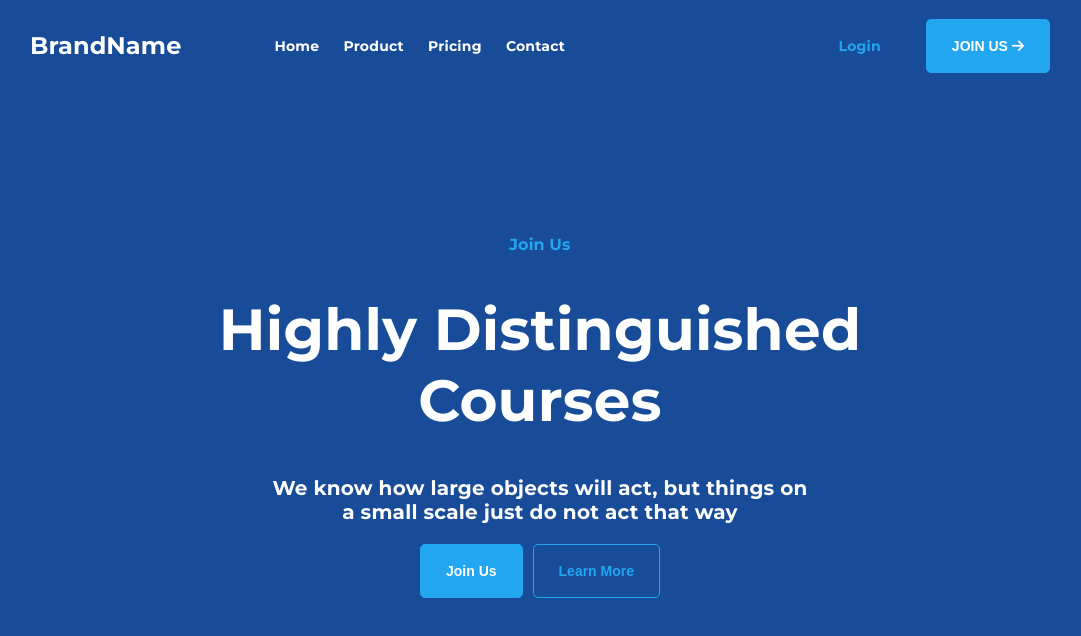
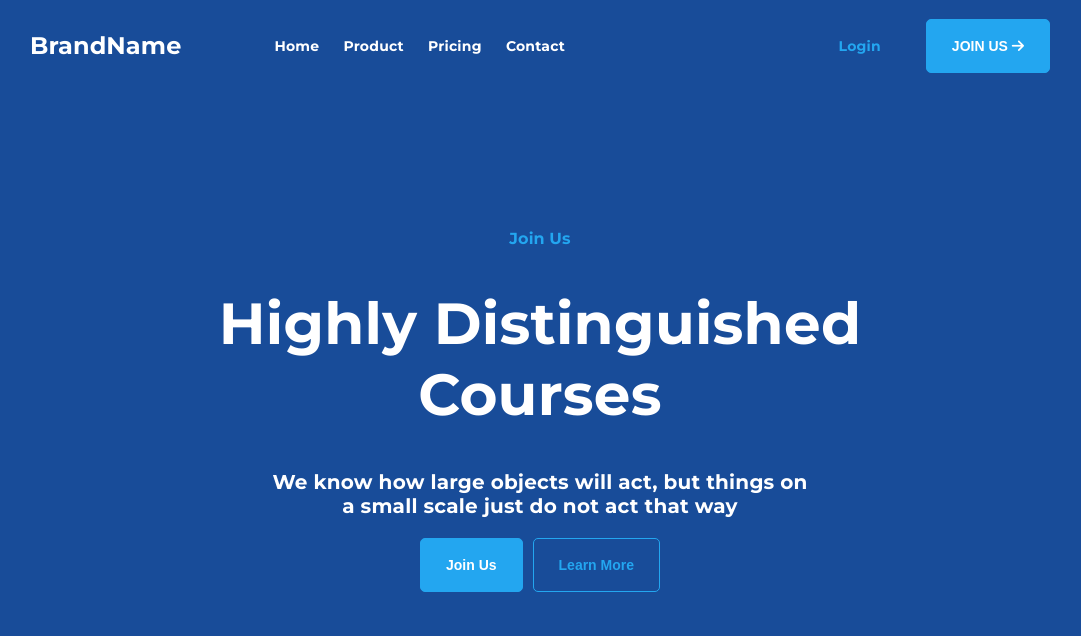
Before and after one commit to dawilles/Wish-Course, a plain HTML site: page index.html in a window 1280 px wide. Shown: the whole page, without its empty margins (100-1181 px from the left). Drawn offline with Linux system fonts and the light colour scheme.

Commit message:
fix wrapper problem

```diff
--- a/index.html
+++ b/index.html
@@ -41,7 +41,7 @@
     <!-- -------------------------------------------  -->
     <main class="main">
 
-        <section class="section section-primary">
+        <section class="section-full-height section-primary">
             <div class="container">
                 <div class="wrapper">
                     <h5 class="tag">Join Us</h5>
--- a/style.css
+++ b/style.css
@@ -83,21 +83,20 @@ a,
 	color: #23a6f0;
 }
 
-.section {
+.section-full-height {
 	min-height: 100vh;
 }
 .section-primary {
+	display: flex;
+	align-items: center;
 	background-color: #184c99;
 }
 .wrapper {
-	position: relative;
-	margin: auto;
-	padding-top: 215px;
 	max-width: 686px;
 	display: flex;
 	flex-direction: column;
-	justify-content: center;
 	align-items: center;
+	text-align: center;
 }
 .tag {
 	color: #23a6f0;
@@ -105,14 +104,12 @@ a,
 	font-size: 16px;
 	letter-spacing: 0.1px;
 	padding: 20px;
-	text-decoration: none;
 }
 .title {
 	font-weight: 700;
 	font-size: 58px;
 	letter-spacing: 0.2px;
 	padding: 20px 15px;
-	text-align: center;
 }
 .title-light {
 	color: #fff;
@@ -122,7 +119,6 @@ a,
 	font-size: 20px;
 	letter-spacing: 0.2px;
 	padding: 20px 75px;
-	text-align: center;
 }
 .caption-light {
 	color: #fff;
```
